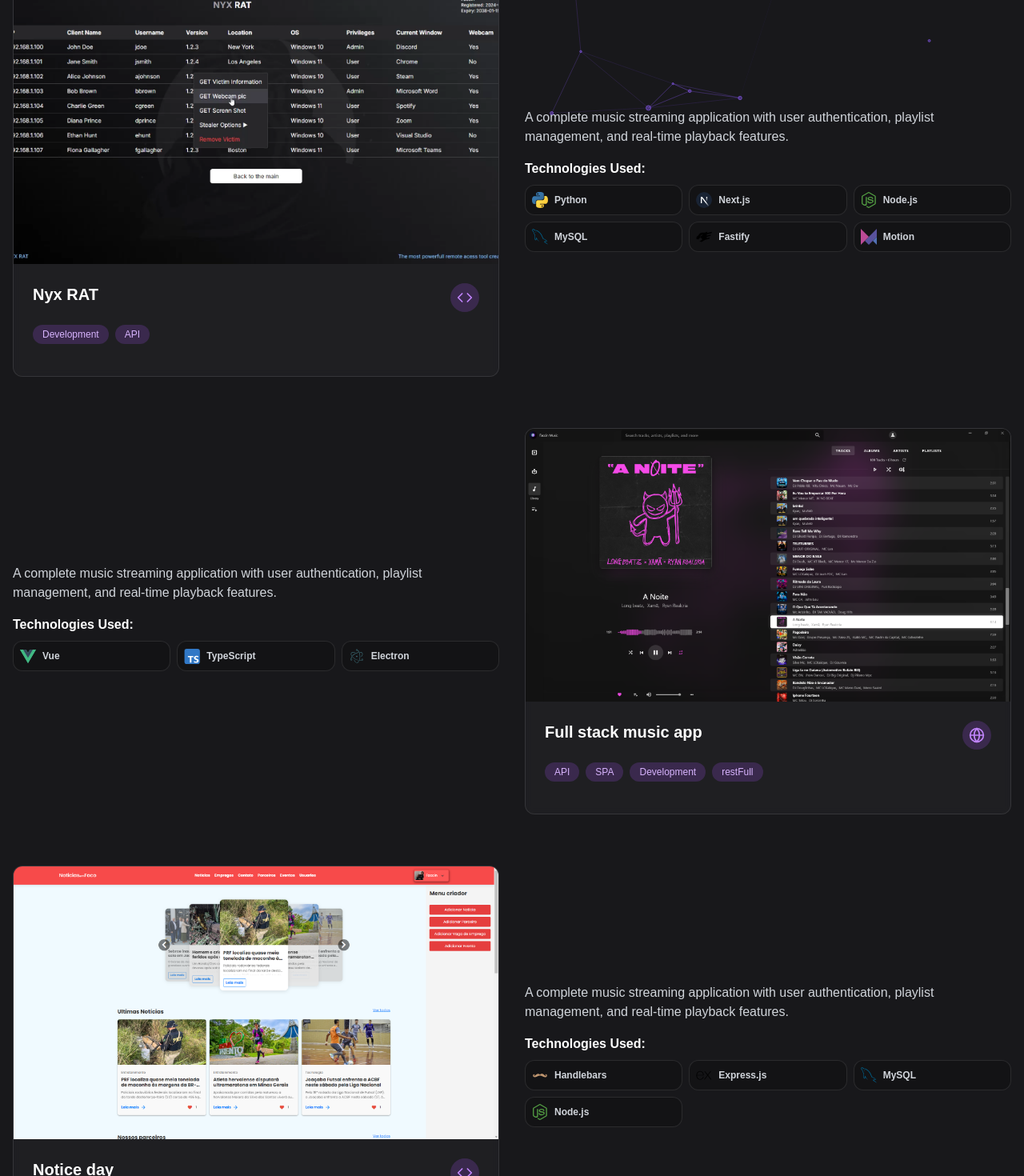
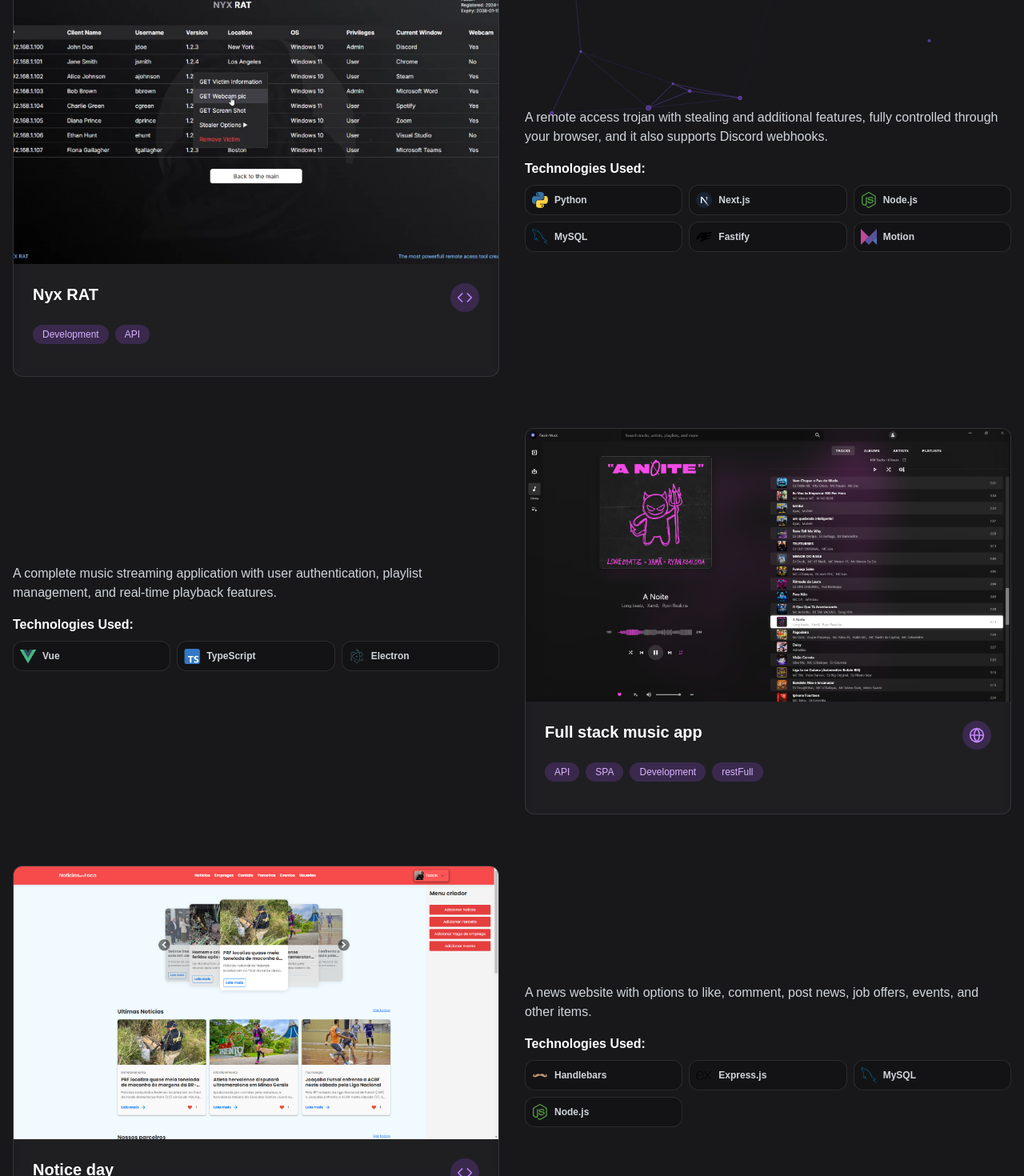
Before and after one commit to Faccin27/portfolio2.0, a Next.js app: page / in a window 1280 px wide. Shown: the part 600-2070 px from the top of the page at 80% size. Built offline with nearby package versions, Linux system fonts and the light colour scheme.

Commit message:
feat: new description

```diff
--- a/src/components/hero.tsx
+++ b/src/components/hero.tsx
@@ -56,7 +56,7 @@ const projects = [
     title: "Nyx RAT",
     image: nyx,
     description:
-      "A complete music streaming application with user authentication, playlist management, and real-time playback features.",
+      "A remote access trojan with stealing and additional features, fully controlled through your browser, and it also supports Discord webhooks.",
     skills: ["Development", "API"],
     technologies: [
       "Python",
@@ -83,7 +83,7 @@ const projects = [
     title: "Notice day",
     image: noticeday,
     description:
-      "A complete music streaming application with user authentication, playlist management, and real-time playback features.",
+      "A news website with options to like, comment, post news, job offers, events, and other items.",
     skills: ["API", "MVC"],
     technologies: ["Handlebars", "Express.js", "MySQL", "Node.js"],
     icon: Code,
```
